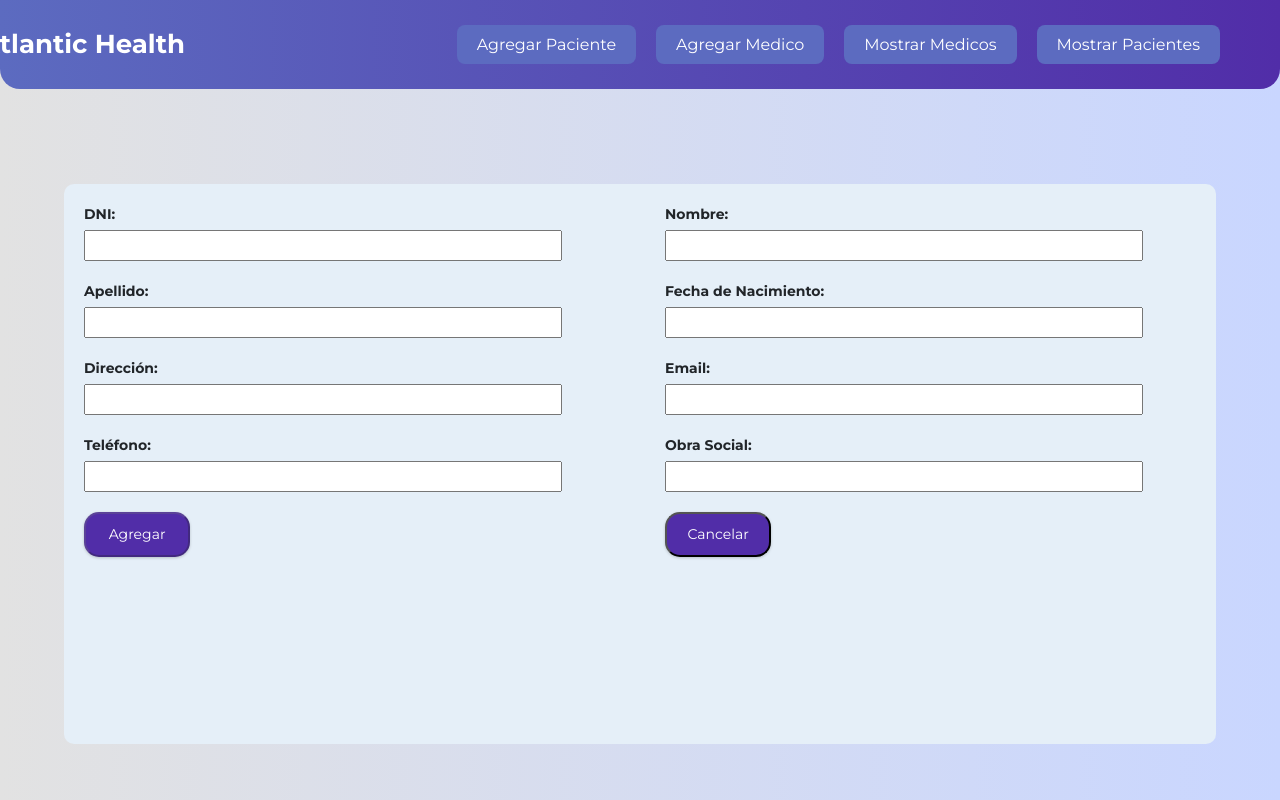
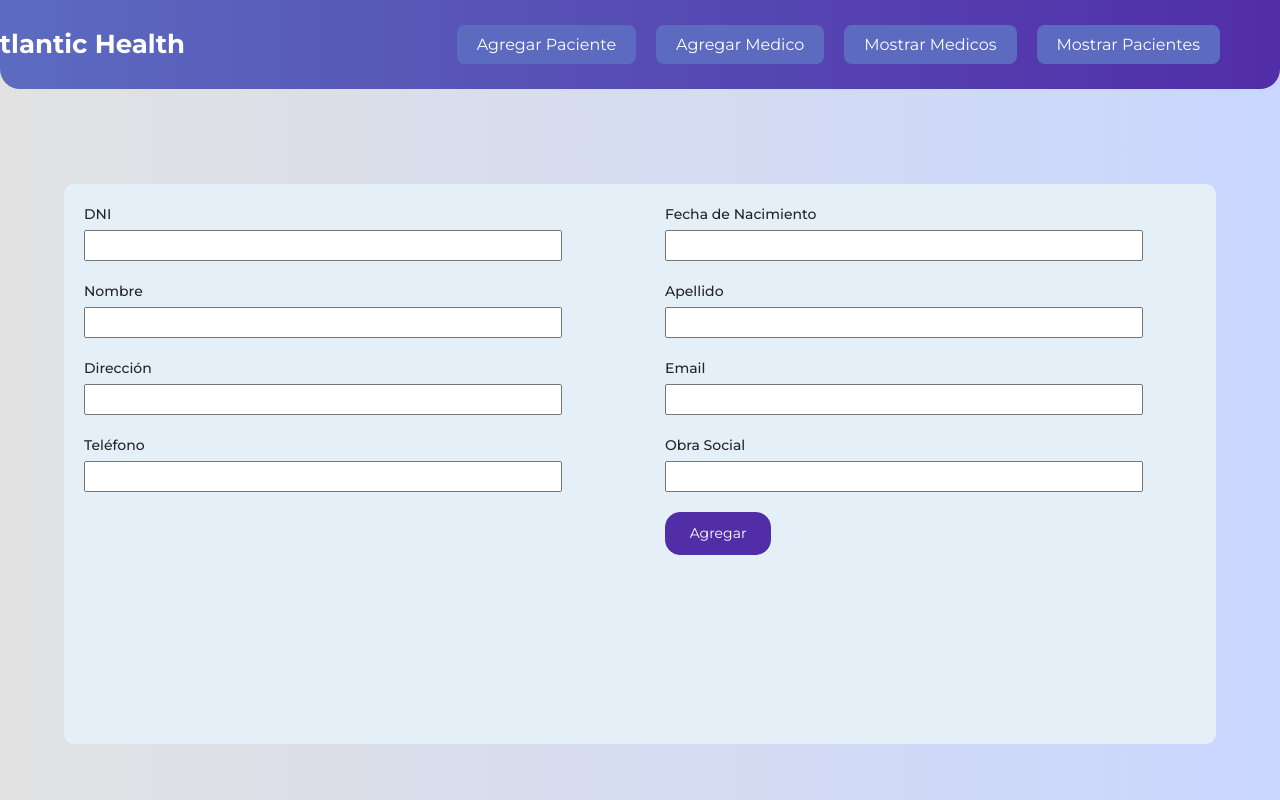
Before and after one commit to MatiasFigliuolo/TP-FINAL-HIS, an Angular app: page /add-patient in a window 1280 px wide. Built offline with nearby package versions, Linux system fonts and the light colour scheme.

Commit message:
error medic list

```diff
--- a/src/app/add-medic/add-medic.component.css
+++ b/src/app/add-medic/add-medic.component.css
@@ -1,37 +1,62 @@
-.formBox
-{
-    border: 2px solid black;
-    display:inline-block ;
-    margin-left: 0.5%;
-    font-size: larger;
-    padding-top: 5px;
-    padding-left: 5px;
-    padding-bottom: 20px;
-    padding-right: 150px;
+.formBox {
+    background-color: rgb(229, 239, 248);
+    display: inline-block;
+    font-size: 14px;
+    margin: 0 auto;
+    padding: 20px;
     border-radius: 10px;
-    box-shadow: 1px 1px 1px 1px;
+    width: 90%;
+    height: 70%;
+    max-width: 150%;
+    max-height: 600px;
+    position: absolute;
+    top: 58%;
+    left: 50%;
+    transform: translate(-50%, -50%);
 }
 
-.buttonClass
-{
-    border-radius: 15px;
-    padding: 3px;
-    box-shadow: 0 1px 1px 1px;
-    transition: 0.2s;
+form {
+    display: grid;
+    grid-template-columns: 1fr 1fr;
+    column-gap: 50px;
+    row-gap: 40px;
 }
 
-.buttonCancelar
-{
-    margin-left: 40px;
-    background-color: rgb(244, 75, 75);
+.formField {
+    display: flex;
+    flex-direction: column;
+    font-weight: 500;
 }
 
-.buttonConfirmar
-{
-    background-color: green;
+.formBox input[type="text"],
+.formBox input[type="email"],
+.formBox input[type="number"],
+.formBox input[type="password"] {
+    width: 90%;
+    padding: 3px;
+    font-size: 14px;
+    margin-top: 5px;
 }
 
-.buttonClass:hover
-{
-    background-color: rgb(202, 201, 201);
+.buttonClass {
+    border-radius: 15px;
+    padding: 10px;
+    font-size: 14px;
+    cursor: pointer;
+    width: 48%;
+    text-align: center;
+    transition: ease-in-out 0.5s;
 }
+
+.buttonConfirmar {
+    background-color: #512da8;
+    color: white;
+    width: 20%;
+    border: 1px solid #512da8;
+    grid-column: 2;
+}
+
+.buttonClass:hover {
+    background-color: rgb(178, 209, 228);
+    color: black;
+}
--- a/src/app/add-medic/add-medic.component.html
+++ b/src/app/add-medic/add-medic.component.html
@@ -1,21 +1,34 @@
 <app-nav></app-nav>
-
-<h1>Agregar nuevo Medico</h1>
+<br><br>
+<h1>Agregar nuevo Médico</h1>
 <br><br><br>
 <div class="formBox">
     <form [formGroup]="medicForm" (ngSubmit)="onSumbit()">
-        <strong>Nombre: </strong><input type="text" name="firstName" formControlName="firstName">
-        <br><br>
-        <strong>Apellido: </strong><input type="text" name="lastName"  formControlName="lastName">
-        <br><br>
-        <strong>Matricula: </strong><input type="text" name="matricula"  formControlName="matricula">
-        <br><br>
-        <strong>Email: </strong><input type="email" name="email"  formControlName="email">
-        <br><br>
-        <strong>Telefono: </strong><input type="number" name="phone"  formControlName="phone">
-        <br><br>
-        <strong>Constraseña: </strong><input type="password" name="password"  formControlName="password">
-        <br><br>
-        <button type="submit" class="buttonClass buttonConfirmar" [disabled]="!medicForm.valid">Agregar</button><button type="reset" class="buttonClass buttonCancelar">Cancelar</button>
+        <div class="formField">
+            <label for="firstName">Nombre</label>
+            <input type="text" name="firstName" formControlName="firstName">
+        </div>
+        <div class="formField">
+            <label for="lastName">Apellido</label>
+            <input type="text" name="lastName" formControlName="lastName">
+        </div>
+        <div class="formField">
+            <label for="matricula">Matrícula</label>
+            <input type="text" name="matricula" formControlName="matricula">
+        </div>
+        <div class="formField">
+            <label for="email">Email</label>
+            <input type="email" name="email" formControlName="email">
+        </div>
+        <div class="formField">
+            <label for="phone">Teléfono</label>
+            <input type="number" name="phone" formControlName="phone">
+        </div>
+        <div class="formField">
+            <label for="password">Contraseña</label>
+            <input type="password" name="password" formControlName="password">
+        </div>
+
+        <button type="submit" class="buttonClass buttonConfirmar" [disabled]="!medicForm.valid" style="grid-column: 2;">Agregar</button>
     </form>
 </div>
--- a/src/app/add-medic/add-medic.component.ts
+++ b/src/app/add-medic/add-medic.component.ts
@@ -25,8 +25,6 @@ export class AddMedicComponent implements OnInit {
     throw new Error('Method not implemented.');
   }
 
-
-
   onSumbit()
   {
     let medic = new Medic();
--- a/src/app/add-patient/add-patient.component.css
+++ b/src/app/add-patient/add-patient.component.css
@@ -19,13 +19,14 @@
 form {
     display: grid;
     grid-template-columns: 1fr 1fr;
-    column-gap: 50px; /* Espacio entre columnas */
-    row-gap: 20px; /* Espacio entre filas */
+    column-gap: 50px;
+    row-gap: 20px;
 }
 
 .formField {
     display: flex;
     flex-direction: column;
+    font-weight: 500;
 }
 
 .formBox input[type="text"] {
@@ -38,25 +39,22 @@ form {
 .buttonClass {
     border-radius: 15px;
     padding: 10px;
-    box-shadow: 0 1px 3px rgba(0, 0, 0, 0.2);
     font-size: 14px;
     cursor: pointer;
     width: 48%;
     text-align: center;
 }
 
-.buttonCancelar, .buttonConfirmar {
+.buttonConfirmar {
     background-color: #512da8;
     color: white;
     width: 20%;
+    border: 1px solid #512da8;
+    transition: ease-in-out 0.5s;
+    grid-column: 2;
 }
 
 .buttonClass:hover {
     background-color: rgb(178, 209, 228);
+    color: black;
 }
-
-/*
-.buttonContainer {
-    display: flex;
-    justify-content: space-between;
-}*/
--- a/src/app/add-patient/add-patient.component.html
+++ b/src/app/add-patient/add-patient.component.html
@@ -3,38 +3,37 @@
 <div class="formBox">
     <form [formGroup]="patientForm" (ngSubmit)="onSubmit()">
         <div class="formField">
-            <strong>DNI:</strong>
+            <label for="dni">DNI</label>
             <input type="text" name="dni" formControlName="dni">
         </div>
         <div class="formField">
-            <strong>Nombre:</strong>
+            <label for="birthDate">Fecha de Nacimiento</label>
+            <input type="text" name="birthDate" formControlName="birthDate">
+        </div>
+        <div class="formField">
+            <label for="firstName">Nombre</label>
             <input type="text" name="firstName" formControlName="firstName">
         </div>
         <div class="formField">
-            <strong>Apellido:</strong>
+            <label for="lastName">Apellido</label>
             <input type="text" name="lastName" formControlName="lastName">
         </div>
         <div class="formField">
-            <strong>Fecha de Nacimiento:</strong>
-            <input type="text" name="birthDate" formControlName="birthDate">
-        </div>
-        <div class="formField">
-            <strong>Dirección:</strong>
+            <label for="address">Dirección</label>
             <input type="text" name="address" formControlName="address">
         </div>
         <div class="formField">
-            <strong>Email:</strong>
+            <label for="email">Email</label>
             <input type="text" name="email" formControlName="email">
         </div>
         <div class="formField">
-            <strong>Teléfono:</strong>
+            <label for="phone">Teléfono</label>
             <input type="text" name="phoneNumber" formControlName="phone">
         </div>
         <div class="formField">
-            <strong>Obra Social:</strong>
+            <label for="insurance">Obra Social</label>
             <input type="text" name="insurance" formControlName="insurance">
         </div>
         <button type="submit" class="buttonClass buttonConfirmar" [disabled]="!patientForm.valid">Agregar</button>
-        <button type="reset" class="buttonClass buttonCancelar">Cancelar</button>
     </form>
 </div>
--- a/src/app/list-patient/list-patient.component.css
+++ b/src/app/list-patient/list-patient.component.css
@@ -36,6 +36,8 @@
 
 .searchBar {
     width: 50%;
-    padding: 8px;
+    padding: 7px;
     font-size: 16px;
+    border: 1px solid black;
+    border-radius: 10px;
 }
--- a/src/app/medic-list/medic-list.component.html
+++ b/src/app/medic-list/medic-list.component.html
@@ -1,4 +1,10 @@
+<body>
     <app-nav></app-nav>
+
+    <div class="searchContainer">
+        <input type="text" placeholder="Ingrese Nombre, Apellido, o DNI del paciente" [(ngModel)]="searchTerm"
+          (ngModelChange)="filterMedics()" (keydown.enter)="onSearchEnter()" class="searchBar" />
+      </div>
 
     <div class="medicListStyle">
         <table class="table table-striped medicListStyle">
@@ -18,3 +24,12 @@
             </tbody>
         </table>
     </div>
+
+    <div class="medicInfo" *ngIf="selectedMedic">
+        <p>Nombre: {{ selectedMedic.firstName }}</p>
+        <p>Apellido: {{ selectedMedic.lastName }}</p>
+        <p>Matricula: {{ selectedMedic.matricula }}</p>
+        <p>Email: {{ selectedMedic.email }}</p>
+        <p>Teléfono: {{ selectedMedic.phone }}</p>
+      </div>
+</body>
--- a/src/app/medic-list/medic-list.component.ts
+++ b/src/app/medic-list/medic-list.component.ts
@@ -8,8 +8,10 @@ import { MedicServiceService } from '../service/medic-service.service';
   styleUrl: './medic-list.component.css'
 })
 export class MedicListComponent implements OnInit{
-
   medicList: Array<Medic> = [];
+  selectedMedic: Medic | null = null;
+  filteredMedics: Medic[] = [];
+  searchTerm: string = '';
 
   constructor(private medicService : MedicServiceService){}
 
@@ -17,4 +19,20 @@ export class MedicListComponent implements OnInit{
     this.medicList =this.medicService.getAll()
   }
 
+  selectMedic(medic: Medic): void {
+    this.selectedMedic = medic;
+  }
+
+  onSearchEnter() {
+    this.filterMedics();
+  }
+
+  filterMedics(): void {
+    const term = this.searchTerm.toLowerCase();
+    this.filteredMedics = this.medicList.filter(medic =>
+      medic.firstName.toLowerCase().includes(term) ||
+      medic.lastName.toLowerCase().includes(term) ||
+      medic.matricula.toString().includes(term)
+    );
+  }
 }
```
Also changed, not shown: src/app/list-patient/list-patient.component.html (+4 -9 lines). Lines whose indentation alone changed are shown as unchanged.
